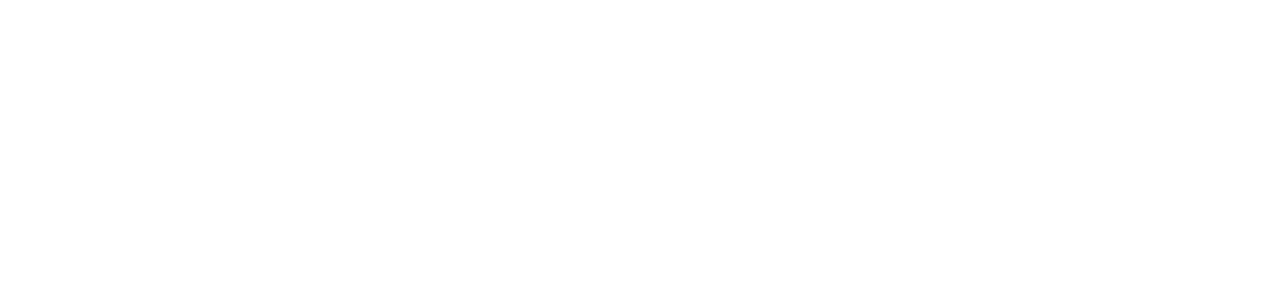
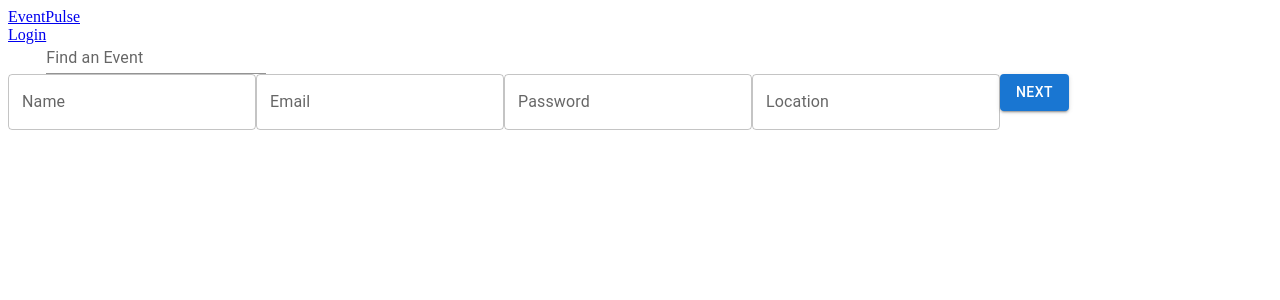
Before and after one commit to Julian-Timbs/T3A2_EventPulse, a React (Vite) app in the folder src/eventpulse/: page /signup in a window 1280 px wide. Before the commit this address had no page. Shown: the top 300 px of the page. Built offline with nearby package versions, Linux system fonts and the light colour scheme.

Commit message:
added signup page

```diff
--- a/src/eventpulse/src/App.jsx
+++ b/src/eventpulse/src/App.jsx
@@ -2,6 +2,7 @@
 import Template from "./pages/TemplatePage"
 import HomePage from "./pages/HomePage"
 import LoginPage from "./pages/loginPage"
+import SignupPage from "./pages/SignupPage"
 
 function App() {
   return (
@@ -9,6 +10,7 @@
       <Route path="/" element={<Template />} >
         <Route index element={<HomePage />} />
         <Route path="auth" element={<LoginPage />} />
+        <Route path="signup" element={<SignupPage />} />
       </Route>
     </Routes>
   )
--- a/src/eventpulse/src/contexts/UserContext.jsx
+++ b/src/eventpulse/src/contexts/UserContext.jsx
@@ -25,7 +25,7 @@
   ) => {
     let bodyData = { name, email, password, location, preferences };
     console.log("Body data to send is: ");
-    console.log(bodyData);
+    console.log(JSON.stringify(bodyData));
     let signUpResult = await fetch("http://localhost:3000/accounts/", {
       method: "POST",
       body: JSON.stringify(bodyData),
--- /dev/null
+++ b/src/eventpulse/src/pages/SignupPage.jsx
@@ -0,0 +1,126 @@
+import { useState } from "react";
+import { useUserDispatch } from "../contexts/UserContext";
+import { Button, TextField } from "@mui/material";
+
+export default function SignupPage() {
+  const [formName, setFormName] = useState("");
+  const [formEmail, setFormEmail] = useState("");
+  const [formPassword, setFormPassword] = useState("");
+  const [formLocation, setFormLocation] = useState("");
+  const [showCategoryGrid, setShowCategoryGrid] = useState(false);
+  const [selectedCategories, setSelectedCategories] = useState([]);
+  const [showNextButton, setShowNextButton] = useState(true);
+  const [showSignupButton, setShowSignupButton] = useState(false);
+
+
+  const { makeSignupRequest } = useUserDispatch();
+
+  const categories = [
+    "music",
+    "sports",
+    "community events",
+    "arts & culture",
+    "food & drink",
+    "education",
+    "health & wellness",
+    "business & networking",
+    "misc",
+  ];
+
+  const handleCategorySelect = (category) => {
+    setSelectedCategories((prevCategories) => {
+      // Check if the category is already in the selectedCategories array
+      if (prevCategories.includes(category)) {
+        // If it is, remove it from the array (deselect the category)
+        return prevCategories.filter((cat) => cat !== category);
+      } else {
+        // If it isn't, add it to the array (select the category)
+        return [...prevCategories, category];
+      }
+    });
+  };
+
+  const handleShowCategories = () => {
+    setShowCategoryGrid(true);
+    toggleButton();
+  };
+
+  const toggleButton = () => {
+    setShowNextButton(!showNextButton);
+    setShowSignupButton(!showSignupButton);
+  };
+
+  return (
+    <>
+      <TextField
+        id="formName"
+        label="Name"
+        variant="outlined"
+        value={formName}
+        onChange={(event) => setFormName(event.target.value)}
+      />
+      <TextField
+        id="formEmail"
+        label="Email"
+        variant="outlined"
+        value={formEmail}
+        onChange={(event) => setFormEmail(event.target.value)}
+      />
+      <TextField
+        id="formPassword"
+        label="Password"
+        variant="outlined"
+        type="password"
+        value={formPassword}
+        onChange={(event) => setFormPassword(event.target.value)}
+      />
+      <TextField
+        id="formLocation"
+        label="Location"
+        variant="outlined"
+        value={formLocation}
+        onChange={(event) => setFormLocation(event.target.value)}
+      />
+      {showNextButton && (
+        <Button variant="contained" onClick={handleShowCategories}>
+          Next
+        </Button>
+      )}
+
+      {showCategoryGrid && (
+        <div
+          style={{
+            display: "grid",
+            gridTemplateColumns: "repeat(3, 1fr)",
+            gap: "10px",
+            marginTop: "20px",
+          }}
+        >
+          {categories.map((category) => (
+            <button
+              key={category}
+              type="button"
+              onClick={() => handleCategorySelect(category)}
+              style={{
+                backgroundColor: selectedCategories.includes(category)
+                  ? "blue"
+                  : "gray",
+                color: "white",
+                padding: "10px",
+                borderRadius: "5px",
+                cursor: "pointer",
+              }}
+            >
+              {category}
+            </button>
+          ))}
+        </div>
+      )}
+      {showSignupButton && (
+        <Button variant="contained" onClick={() => makeSignupRequest(formName, formEmail, formPassword, formLocation, categories)}>
+          Sign up!
+        </Button>
+      )}
+    </>
+  );
+}
```
